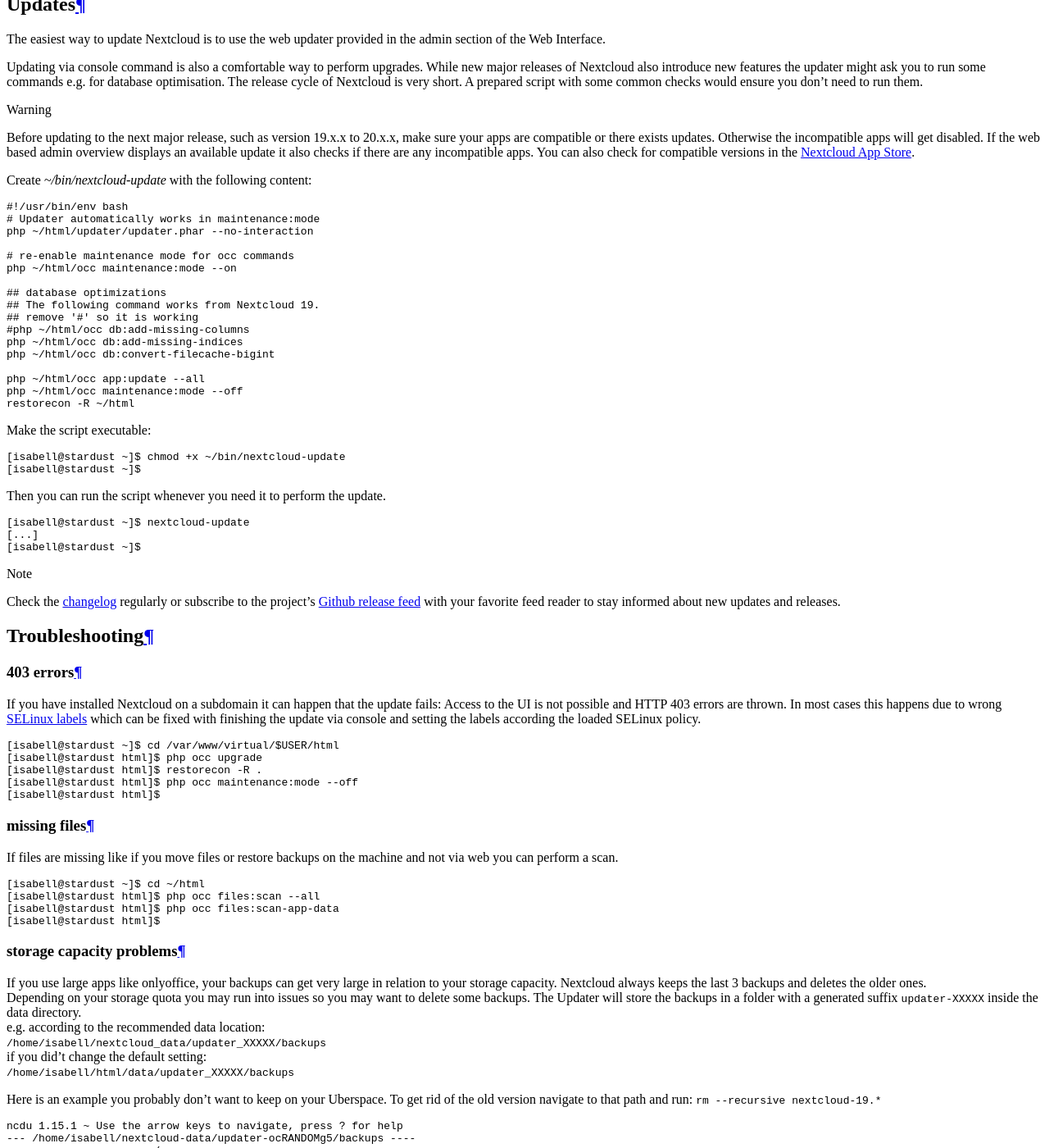
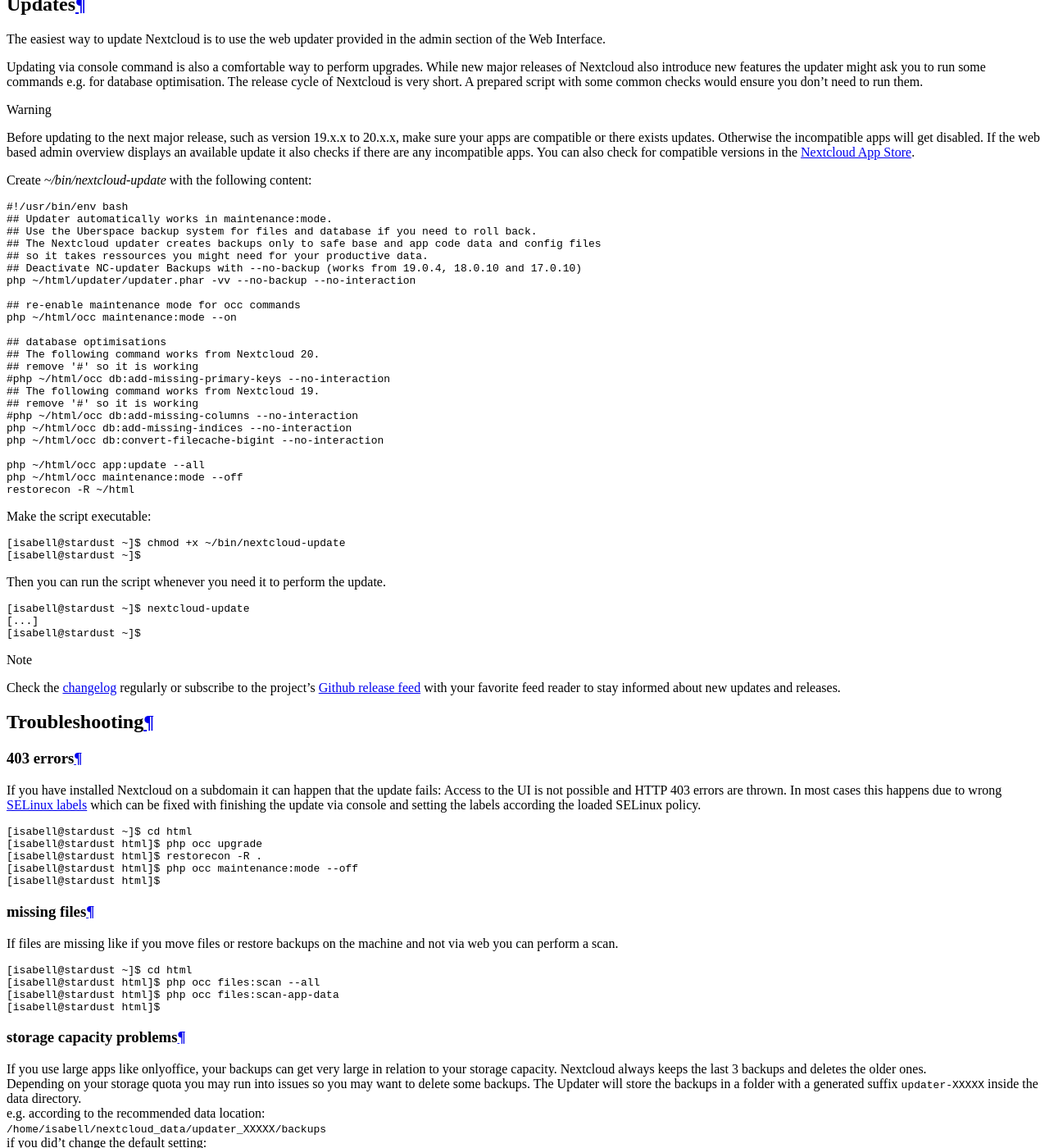
Before and after one commit to Uberspace/lab, a Sphinx documentation site: the page built from source/guide_nextcloud.rst, in a window 1280 px wide and 1400 px high, scrolled down 8084 px. Shown: the whole window at 82% size. Built offline with Sphinx 7.4.7 and the Read the Docs theme 2.0.0, drawn with Linux system fonts in a browser that asks for light colours; some of the changed text lies outside the part shown.

Commit message:
[nextcloud] disable backup in update script
fix #851

also
* add new database optimisation command (NC20)
* use some short paths

```diff
--- a/source/guide_nextcloud.rst
+++ b/source/guide_nextcloud.rst
@@ -62,7 +62,7 @@
 
 ::
 
- [isabell@stardust ~]$ cd /var/www/virtual/$USER/html/
+ [isabell@stardust ~]$ cd html
  [isabell@stardust html]$ curl https://download.nextcloud.com/server/releases/latest.tar.bz2 | tar -xjf - --strip-components=1
   % Total    % Received % Xferd  Average Speed   Time    Time     Time  Current
                                  Dload  Upload   Total   Spent    Left  Speed
@@ -130,7 +130,7 @@
 
 ::
 
- */15  *  *  *  * php -f /var/www/virtual/$USER/html/cron.php > $HOME/logs/nextcloud-cron.log 2>&1
+ */15  *  *  *  * php -f $HOME/html/cron.php > $HOME/logs/nextcloud-cron.log 2>&1
 
 Memcaching
 ----------
@@ -250,18 +250,25 @@
 ::
 
  #!/usr/bin/env bash
- # Updater automatically works in maintenance:mode
- php ~/html/updater/updater.phar --no-interaction
+ ## Updater automatically works in maintenance:mode.
+ ## Use the Uberspace backup system for files and database if you need to roll back.
+ ## The Nextcloud updater creates backups only to safe base and app code data and config files
+ ## so it takes ressources you might need for your productive data.
+ ## Deactivate NC-updater Backups with --no-backup (works from 19.0.4, 18.0.10 and 17.0.10)
+ php ~/html/updater/updater.phar -vv --no-backup --no-interaction
 
- # re-enable maintenance mode for occ commands
+ ## re-enable maintenance mode for occ commands
  php ~/html/occ maintenance:mode --on
 
- ## database optimizations
+ ## database optimisations
+ ## The following command works from Nextcloud 20.
+ ## remove '#' so it is working
+ #php ~/html/occ db:add-missing-primary-keys --no-interaction
  ## The following command works from Nextcloud 19.
  ## remove '#' so it is working
- #php ~/html/occ db:add-missing-columns
- php ~/html/occ db:add-missing-indices
- php ~/html/occ db:convert-filecache-bigint
+ #php ~/html/occ db:add-missing-columns --no-interaction
+ php ~/html/occ db:add-missing-indices --no-interaction
+ php ~/html/occ db:convert-filecache-bigint --no-interaction
 
  php ~/html/occ app:update --all
  php ~/html/occ maintenance:mode --off
@@ -292,7 +299,7 @@
 In most cases this happens due to wrong `SELinux labels`_ which can be fixed with finishing the update via console and setting the labels according the loaded SELinux policy.
 ::
 
- [isabell@stardust ~]$ cd /var/www/virtual/$USER/html
+ [isabell@stardust ~]$ cd html
  [isabell@stardust html]$ php occ upgrade
  [isabell@stardust html]$ restorecon -R .
  [isabell@stardust html]$ php occ maintenance:mode --off
@@ -304,7 +311,7 @@
 If files are missing like if you move files or restore backups on the machine and not via web you can perform a scan.
 ::
 
- [isabell@stardust ~]$ cd ~/html
+ [isabell@stardust ~]$ cd html
  [isabell@stardust html]$ php occ files:scan --all
  [isabell@stardust html]$ php occ files:scan-app-data
  [isabell@stardust html]$
```
